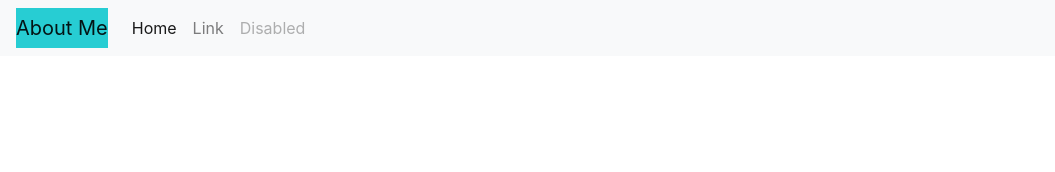
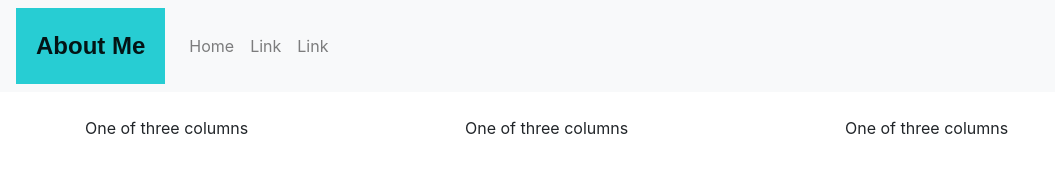
Before and after one commit to shanik1320/Responsiveness_Portfolio, a plain HTML site: page index.html in a window 1280 px wide. Shown: the whole page, without its empty margins (0-1055 px from the left). Drawn offline with nearby package versions, Linux system fonts and the light colour scheme.

Commit message:
added a container

```diff
--- a/index.html
+++ b/index.html
@@ -20,20 +20,33 @@
             <div class="collapse navbar-collapse" id="navbarTogglerDemo01">
                 <a class="navbar-brand" href="#">About Me</a>
                 <ul class="navbar-nav mr-auto mt-2 mt-lg-0">
-                    <li class="nav-item active">
+                    <li class="nav-item">
                         <a class="nav-link" href="#">Home <span class="sr-only">(current)</span></a>
                     </li>
                     <li class="nav-item">
                         <a class="nav-link" href="#">Link</a>
                     </li>
                     <li class="nav-item">
-                        <a class="nav-link disabled" href="#" tabindex="-1" aria-disabled="true">Disabled</a>
+                        <a class="nav-link" href="#">Link</a>
                     </li>
                 </ul>
             </div>
         </nav>
     </div>
-
+    <br>
+    <div class="container">
+        <div class="row">
+          <div class="col-sm">
+            One of three columns
+          </div>
+          <div class="col-sm">
+            One of three columns
+          </div>
+          <div class="col-sm">
+            One of three columns
+          </div>
+        </div>
+      </div>
 </body>
 
 </html>
--- a/style.css
+++ b/style.css
@@ -1,3 +1,8 @@
 .navbar-brand {
     background: rgb(39, 205, 211);
+    padding: 20px;
+    font-weight: bold;
+    font-size: x-large;
+    font-family: Arial, Helvetica, sans-serif;
+    color:white;
 }
```
